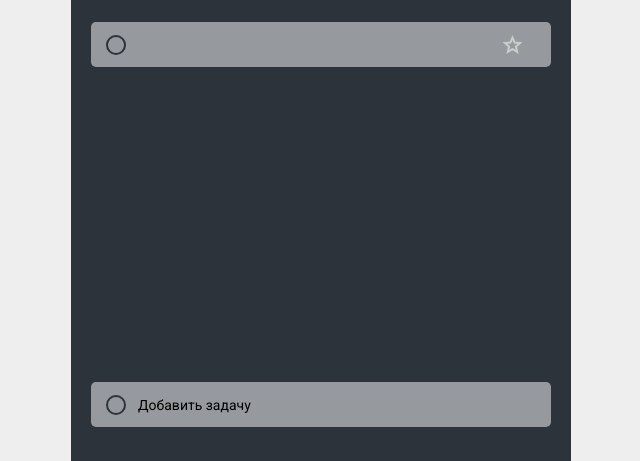
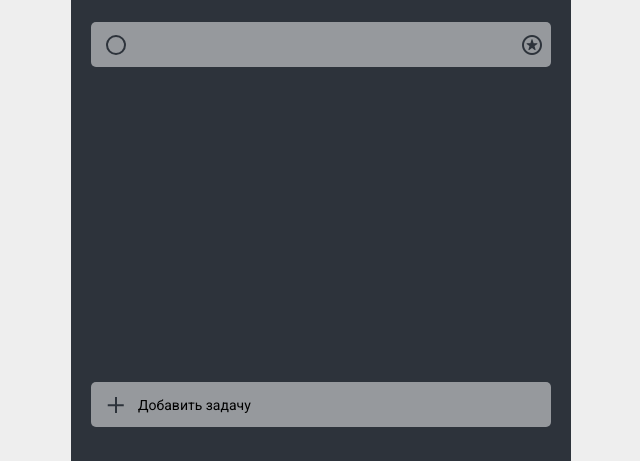
Before and after one commit to alexdodevski/todo-windows-project, a website built with webpack: page src/index.html in a window 1280 px wide. Shown: the part 212-673 px from the top of the page, 319-959 px from the left. Built offline with nearby package versions, Linux system fonts and the light colour scheme.

Commit message:
change css-layout

```diff
--- a/src/index.html
+++ b/src/index.html
@@ -13,6 +13,7 @@
       rel="stylesheet"
       href="https://fonts.googleapis.com/css2?family=Material+Symbols+Outlined:opsz,wght,FILL,GRAD@20..48,100..700,0..1,-50..200"
     />
+    <link rel="stylesheet" href="https://fonts.googleapis.com/css2?family=Material+Symbols+Rounded:opsz,wght,FILL,GRAD@48,400,0,0" />
     <title>Microsoft To Do App</title>
   </head>
   <body>
@@ -37,16 +38,19 @@
             <div class="task__done">
               <span class="material-symbols-outlined btn_done"> done </span>
             </div>
-            <input class="task__text"  type="text" readonly></input>
-            <div class="task__important">
-              <span class="material-symbols-outlined btn_important">
-                star
+            <input class="task__text"  type="text"></input>
+            <div class="task__btn_important">
+              <span class="material-symbols-rounded btn_important">
+                stars
               </span>
             </div>
           </div>
         </div>
         <div class="todo__create_task">
-          <div class="create_task"></div>
+          <div class="task__done"></div>
+          <div class="create__btn">
+            <div class="plus"></div>
+          </div>
           <input type="text" class="task__text" placeholder="Добавить задачу"></input >
         </div>
       </div>
--- a/src/sass/_mixins.sass
+++ b/src/sass/_mixins.sass
@@ -3,12 +3,7 @@
 =header_btn()
     min-height: 30px
     min-width: 30px
-    display: flex
-    justify-content: center
-    align-items: center
     border-radius: $border_radius
-    cursor: pointer
-    user-select: none
     position: relative
 
 =task_panel()
@@ -27,9 +22,18 @@
     border: 2px solid #2D333B
     border-radius: 50%
     cursor: pointer
+
 =task_text()
     font-size: 14px
-    width: 80%
+    width: 85%
     background: rgba(255,255,255,0)
     border: 0
     outline: 0
+
+=button_center()
+    display: flex
+    justify-content: center
+    align-items: center
+    position: relative
+    cursor: pointer
+    user-select: none
--- a/src/sass/_variables.sass
+++ b/src/sass/_variables.sass
@@ -2,3 +2,4 @@ $theme_btn_width: 3px
 $border_radius: 5px
 $opacity_bg: rgba(255,255,255,0.5)
 $padding_task_panel: 7px 7px 7px 15px
+$main_color: #2D333B
--- a/src/sass/create_task.sass
+++ b/src/sass/create_task.sass
@@ -4,8 +4,24 @@
 .todo__create_task
     +task_panel()
     padding: $padding_task_panel
-    & .create_task
+    & .create__btn
+        min-width: 20px
+        min-height: 20px
+        +button_center()
+        .plus
+            width: 1.5px
+            height: 16px
+            background: $main_color
+            &::after
+                content: ""
+                width: 1.5px
+                height: 16px
+                transform: rotate(90deg)
+                position: absolute
+                background: $main_color
+    & .task__done
         +task_button()
+        display: none
     & .task__text
         +task_text()
         &::placeholder
--- a/src/sass/todo_header.sass
+++ b/src/sass/todo_header.sass
@@ -21,6 +21,7 @@
         column-gap: 10px
     &__btns .btn-recommended
         +header_btn()
+        +button_center()
         background: $opacity_bg
         &:hover
             background: rgba(255,255,255,1)
@@ -29,6 +30,7 @@
             color: black
     &__btns .btn-theme
         +header_btn()
+        +button_center()
         &:hover
             background: $opacity_bg
         & .change_btn
--- a/src/sass/todo_main.sass
+++ b/src/sass/todo_main.sass
@@ -12,27 +12,21 @@
         padding: $padding_task_panel
         & .task__done
             +task_button()
-            display: flex
-            align-items: center
-            justify-content: center
-            user-select: none
+            +button_center()
             &:hover .btn_done
                 display: block
             .btn_done
                 font-size: 18px
-                color: #2D333B
+                color: $main_color
+                padding-top: 2px
                 display: none
         & .task__text
             +task_text()
-        & .task__important
+        & .task__btn_important
             min-width: 20px
             min-height: 20px
-            display: flex
-            justify-content: center
-            align-items: centera
-            user-select: none
-            cursor: pointer
+            +button_center()
             & .btn_important
+                color: $main_color
+            &:active .btn_important
                 color: $opacity_bg
-            &:active .btn_important
-                color: #2D333B
```
